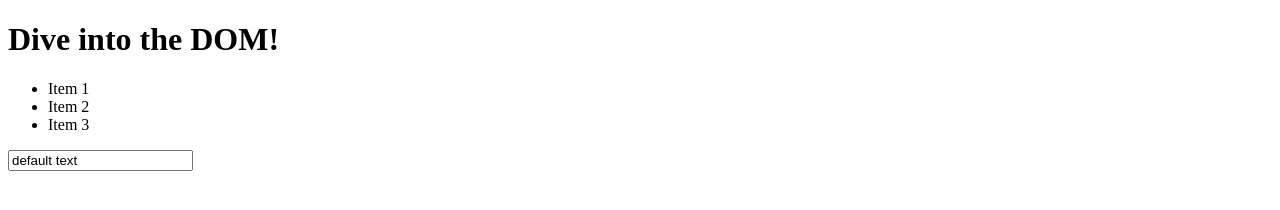
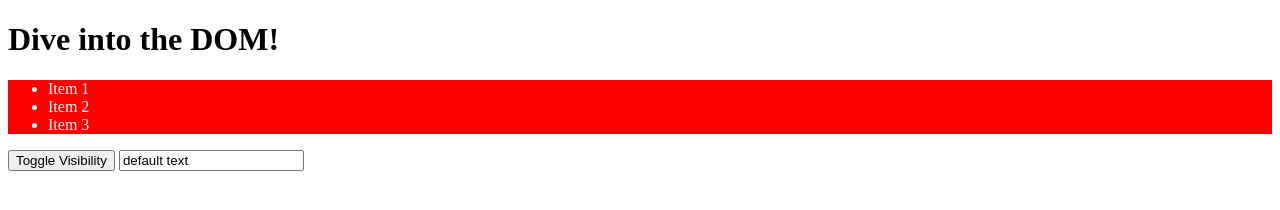
Before and after one commit to SvenLC/Udemy-Javascript, a plain HTML site: page dom/index.html in a window 1280 px wide. Drawn offline with Linux system fonts and the light colour scheme.

Commit message:
Section 7 - 160

```diff
--- a/dom/app.js
+++ b/dom/app.js
@@ -2,3 +2,21 @@ const ul = document.body.firstElementChild.nextElementSibling;
 const firstLi = ul.firstElementChild;
 
 console.log(firstLi);
+
+const section = document.querySelector('section');
+const button = document.querySelector('button');
+
+// section.style.backgroundColor = 'blue';
+
+section.className = 'red-bg';
+
+button.addEventListener('click', () => {
+  //   if (section.className === 'red-bg visible') {
+  //     section.className = 'red-bg invisible';
+  //   } else {
+  //     section.className = 'red-bg visible';
+  //   }
+
+//   section.classList.toggle('visible');
+  section.classList.toggle('invisible');
+});
--- a/dom/index.html
+++ b/dom/index.html
@@ -6,14 +6,31 @@
     <meta http-equiv="X-UA-Compatible" content="ie=edge" />
     <title>DOM Interaction</title>
     <script src="app.js" defer></script>
+    <style>
+      .red-bg {
+        background-color: red;
+        color: white;
+      }
+
+      .visible {
+        display: block;
+      }
+
+      .invisible {
+        display: none;
+      }
+    </style>
   </head>
   <body>
     <header><h1 id="main-title">Dive into the DOM!</h1></header>
-    <ul>
-      <li class="list-item">Item 1</li>
-      <li class="list-item">Item 2</li>
-      <li class="list-item">Item 3</li>
-    </ul>
+    <section class="red-bg">
+      <ul>
+        <li class="list-item">Item 1</li>
+        <li class="list-item">Item 2</li>
+        <li class="list-item">Item 3</li>
+      </ul>
+    </section>
+    <button>Toggle Visibility</button>
     <input type="text" value="default text" />
   </body>
 </html>
```
